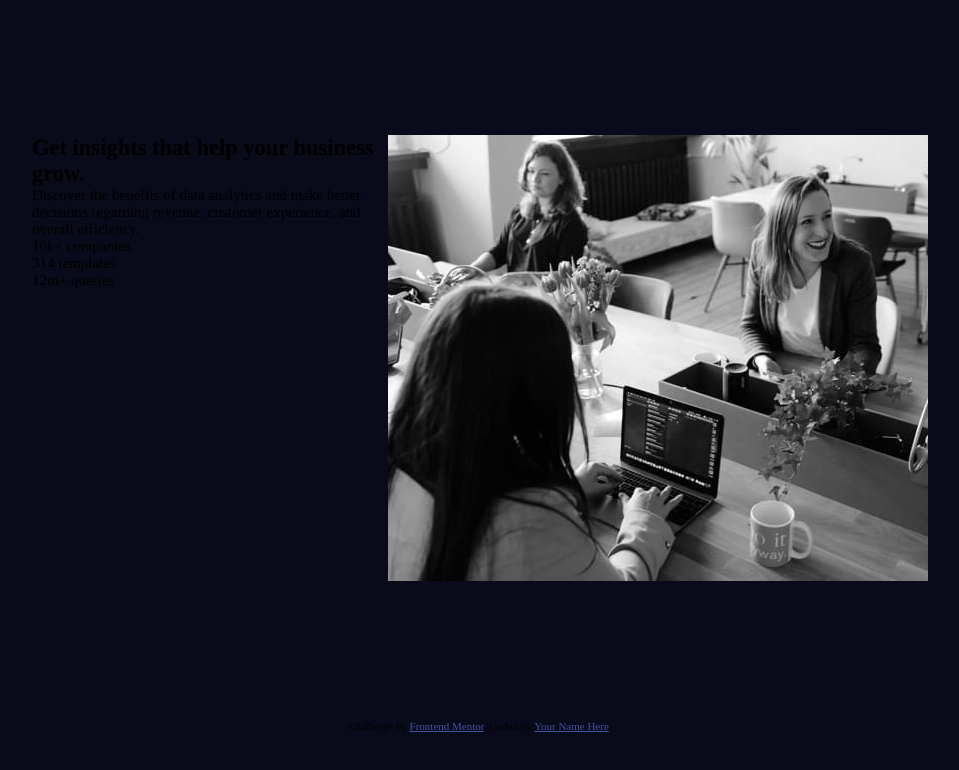
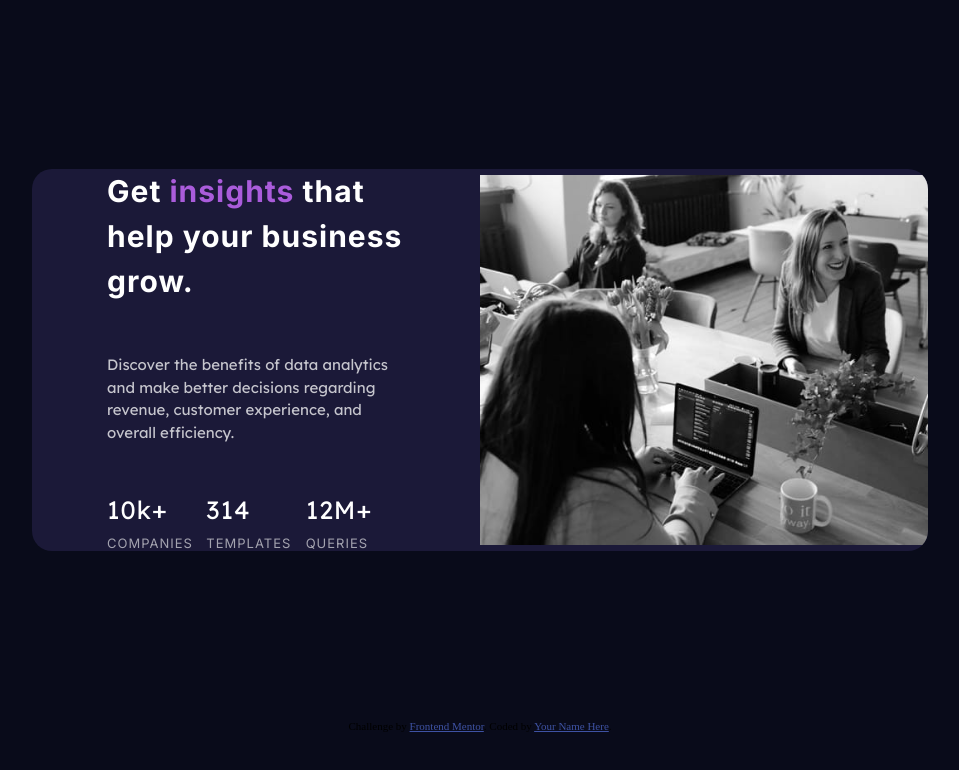
Before and after one commit to itsreallydrew/stats-preview-card-component-main, a plain HTML site: page index.html in a window 1280 px wide. Shown: the whole page, without its empty margins (160-1119 px from the left). Drawn offline with Linux system fonts and the light colour scheme.

Commit message:
desktop layout almost complete

```diff
--- a/css/style.css
+++ b/css/style.css
@@ -34,6 +34,62 @@ body {
   grid-row: 1;
   width: 70%;
   height: min-content;
+  border-radius: 20px;
   display: grid;
-  grid-template-columns: 1fr 1fr;
+  grid-template-columns: repeat(2, minmax(min-content, 1fr));
+  align-items: center;
+  overflow: hidden;
+  background-color: #1b1938;
 }
+.card__info {
+  display: grid;
+  grid-template-rows: repeat(3, min-content);
+  gap: 5rem 0;
+  padding: 0 7.5rem;
+}
+.card__heading {
+  font-size: 3rem;
+  line-height: 1.5;
+  font-family: "Inter", sans-serif;
+  font-weight: 700;
+  letter-spacing: 0.1rem;
+  color: white;
+}
+.card__heading span {
+  color: #aa5cdb;
+}
+.card__text {
+  font-family: "Lexend Deca", sans-serif;
+  font-size: 1.5rem;
+  color: rgba(255, 255, 255, 0.75);
+  line-height: 1.5;
+}
+.card__stats {
+  display: grid;
+  grid-template-columns: repeat(3, 1fr);
+  justify-items: flex-start;
+}
+.card__stats.-companies,
+.card__stats .-templates,
+.card__stats .-queries {
+  display: flex;
+  flex-direction: column;
+  align-items: flex-start;
+  justify-content: space-evenly;
+  font-family: "Inter", sans-serif;
+  font-size: 1.3rem;
+  color: rgba(255, 255, 255, 0.6);
+  letter-spacing: 0.1rem;
+}
+.card__stats.-companies p,
+.card__stats .-templates p,
+.card__stats .-queries p {
+  font-size: 2.5rem;
+  color: white;
+  font-family: "Lexend Deca", sans-serif;
+  margin-bottom: 1rem;
+}
+.card__hero img {
+  width: 100%;
+  display: block;
+}
--- a/index.html
+++ b/index.html
@@ -19,9 +19,9 @@
   <main class="card">
 
     <section class="card__info">
-      <h1 class="card__heading">
-        Get insights that help your business grow.
-      </h1>
+      <p class="card__heading">
+        Get <span>insights</span> that help your business grow.
+      </p>
       <p class="card__text">
         Discover the benefits of data analytics and make better decisions regarding revenue, customer
         experience, and overall efficiency.
@@ -29,13 +29,13 @@
 
       <div class="card__stats">
         <div class="card__stats -companies">
-          10k+ companies
+          <p>10k+</p>COMPANIES
         </div>
         <div class="card__stats -templates">
-          314 templates
+          <p>314</p>TEMPLATES
         </div>
         <div class="card__stats -queries">
-          12m+ queries
+          <p>12M+</p>QUERIES
         </div>
       </div>
     </section>
--- a/sass/_layout.scss
+++ b/sass/_layout.scss
@@ -2,20 +2,65 @@
 	grid-row: 1;
 	width: 70%;
 	height: min-content;
+	border-radius: 20px;
 
 	display: grid;
-	grid-template-columns: 1fr 1fr;
+	grid-template-columns: repeat(2, minmax(min-content, 1fr));
+	align-items: center;
+	overflow: hidden; // allows me to round edges of image and card
+	background-color: $primary-2;
 
 	&__info {
+		display: grid;
+		grid-template-rows: repeat(3, min-content);
+		gap: 5rem 0;
+		padding: 0 7.5rem;
 	}
 
 	&__heading {
+		font-size: 3rem;
+		line-height: 1.5;
+		font-family: $primary-font;
+		font-weight: 700;
+		letter-spacing: 0.1rem;
+		color: $neutral-1;
+
+		span {
+			color: $primary-3;
+		}
 	}
 
 	&__text {
+		font-family: $secondary-font;
+		font-size: 1.5rem;
+		color: $neutral-2;
+		line-height: 1.5;
 	}
 
 	&__stats {
+		display: grid;
+		grid-template-columns: repeat(3, 1fr);
+		justify-items: flex-start;
+
+		&.-companies,
+		.-templates,
+		.-queries {
+			display: flex;
+			flex-direction: column;
+			align-items: flex-start;
+			justify-content: space-evenly;
+			font-family: $primary-font;
+			font-size: 1.3rem;
+			color: $neutral-3;
+			letter-spacing: 0.1rem;
+
+			p {
+				font-size: 2.5rem;
+				color: $neutral-1;
+				font-family: $secondary-font;
+				margin-bottom: 1rem;
+			}
+		}
 		&.-companies {
 		}
 
@@ -27,6 +72,10 @@
 	}
 
 	&__hero {
+		img {
+			width: 100%;
+			display: block;
+		}
 	}
 }
 
```
Also changed, not shown: 2 other files.
